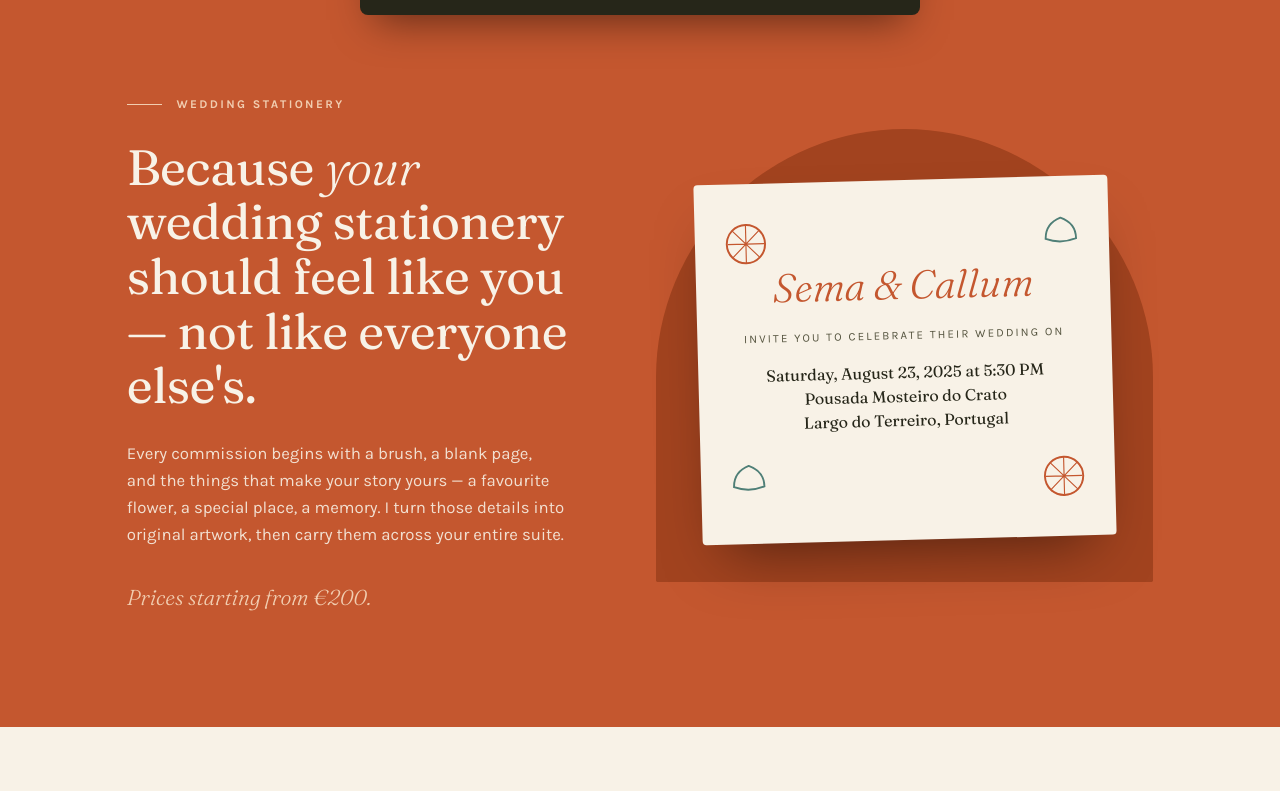
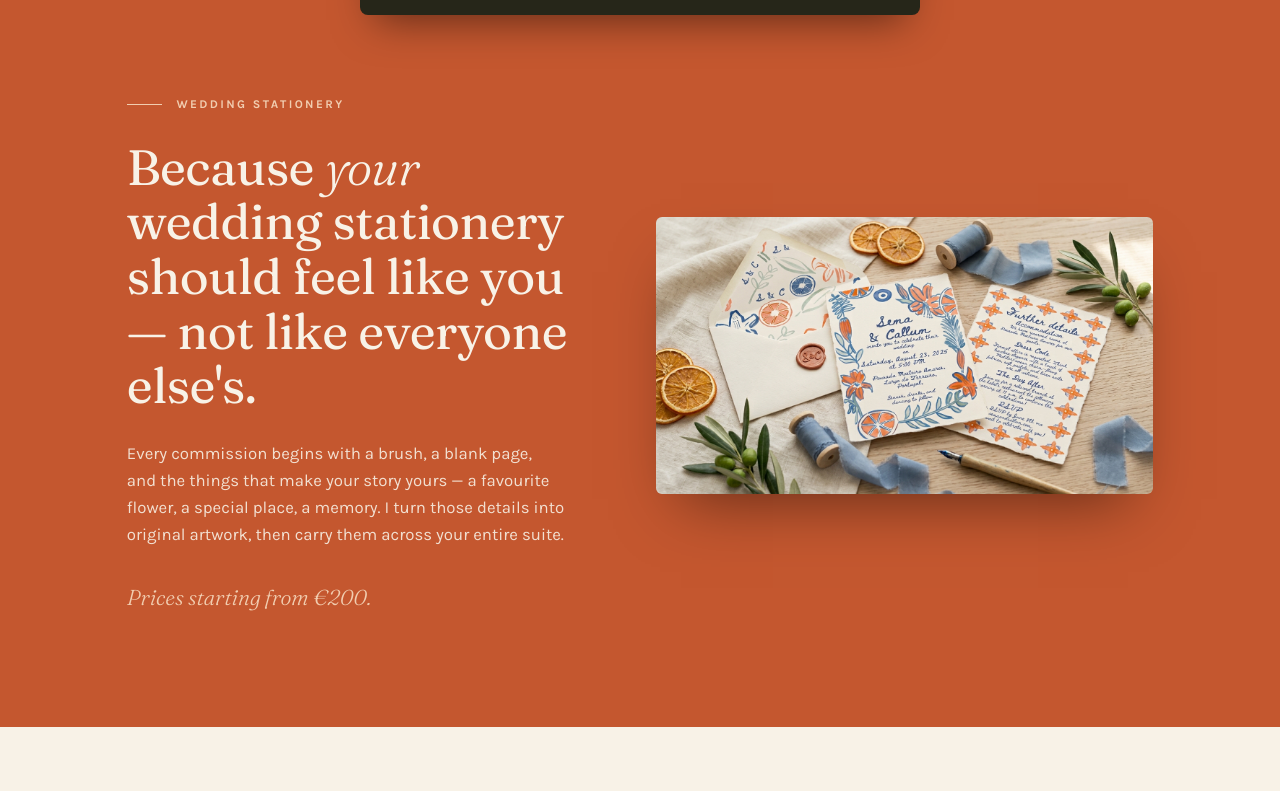
Before and after one commit to azr120/clloyd, an Astro site: page / in a window 1280 px wide. Shown: the part 769-1560 px from the top of the page. Built offline with nearby package versions, Linux system fonts and the light colour scheme; Astro itself is replaced by a stand-in of ours.

Commit message:
domain, typeform, analytics4

```diff
--- a/src/pages/index.astro
+++ b/src/pages/index.astro
@@ -13,7 +13,8 @@ import mallorca from '../assets/images/mallorca-suite.jpeg';
 import oyster from '../assets/images/oyster-menu.jpeg';
 import pomegranate from '../assets/images/pomegranate-menu.jpeg';
 import coastal from '../assets/images/coastal-wedding.jpeg';
-import portrait from '../assets/images/chloe-portrait.jpg';
+import semaCallum from '../assets/images/sema-callum-invitation.jpeg';
+import portrait from '../assets/images/chloe-portrait.png';
 
 // Drop a file named baptism.jpg/.jpeg/.png/.webp into src/assets/images/ and it appears automatically.
 const baptismFiles = import.meta.glob<ImageMetadata>('../assets/images/baptism*.{jpg,jpeg,png,webp}', { eager: true, import: 'default' });
@@ -46,20 +47,8 @@ const baptism = Object.values(baptismFiles)[0];
       <p class="body">Every commission begins with a brush, a blank page, and the things that make your story yours — a favourite flower, a special place, a memory. I turn those details into original artwork, then carry them across your entire suite.</p>
       <p class="price-note">Prices starting from €200.</p>
     </div>
-    <div class="invite-stage" aria-hidden="true">
-      <div class="invite-card">
-        <div class="ornament">
-          <svg width="44" height="44" viewBox="0 0 46 46"><circle cx="23" cy="23" r="20" fill="none" stroke="#c4572f" stroke-width="2"/><g stroke="#c4572f" stroke-width="1.2"><path d="M23 3 v40 M4 23 h38 M9 9 l28 28 M9 37 l28 -28"/></g></svg>
-          <svg width="38" height="38" viewBox="0 0 40 40"><path d="M20 4 q16 6 16 22 q-16 6 -32 0 q0 -16 16 -22z" fill="none" stroke="#4f7f77" stroke-width="2"/></svg>
-        </div>
-        <p class="names">Sema &amp; Callum</p>
-        <p class="invite-line">invite you to celebrate their wedding on</p>
-        <p class="invite-details">Saturday, August 23, 2025 at 5:30 PM<br />Pousada Mosteiro do Crato<br />Largo do Terreiro, Portugal</p>
-        <div class="ornament bottom">
-          <svg width="38" height="38" viewBox="0 0 40 40"><path d="M20 4 q16 6 16 22 q-16 6 -32 0 q0 -16 16 -22z" fill="none" stroke="#4f7f77" stroke-width="2"/></svg>
-          <svg width="44" height="44" viewBox="0 0 46 46"><circle cx="23" cy="23" r="20" fill="none" stroke="#c4572f" stroke-width="2"/><g stroke="#c4572f" stroke-width="1.2"><path d="M23 3 v40 M4 23 h38 M9 9 l28 28 M9 37 l28 -28"/></g></svg>
-        </div>
-      </div>
+    <div class="invite-stage">
+      <Image src={semaCallum} alt="Hand-painted Sema & Callum wedding invitation with orange slices and blue florals, an envelope with a wax seal, and a details card" widths={[600, 1000, 1376]} sizes="(max-width: 860px) 100vw, 52vw" />
     </div>
   </div>
 </section>
--- a/src/styles/global.css
+++ b/src/styles/global.css
@@ -120,19 +120,8 @@
   .stationery h2{ font-size:clamp(2rem, 4vw, 3.1rem); max-width:16ch; }
   .stationery p.body{ margin-top:1.8rem; max-width:44ch; color:rgba(248,242,231,0.88); font-size:1.05rem; }
   .price-note{ margin-top:2rem; font-family:var(--serif); font-style:italic; font-weight:300; font-size:1.35rem; color:var(--apricot); }
-  .invite-stage{ background:var(--terracotta-deep); border-radius:999px 999px 6px 6px; padding:3.2rem 2.6rem 2.6rem; }
-  .invite-card{
-    background:var(--paper); color:var(--ink);
-    border-radius:4px; padding:2.4rem 1.8rem;
-    box-shadow:0 30px 60px -25px rgba(0,0,0,0.5);
-    transform:rotate(-1.5deg);
-    text-align:center;
-  }
-  .invite-card .names{ font-family:var(--serif); font-style:italic; font-weight:300; font-size:clamp(1.8rem,3.4vw,2.5rem); color:var(--terracotta); line-height:1.15; }
-  .invite-card .invite-line{ font-size:0.72rem; letter-spacing:0.18em; text-transform:uppercase; color:var(--ink-soft); margin-top:1.1rem; }
-  .invite-card .invite-details{ font-family:var(--serif); font-size:1rem; margin-top:1rem; line-height:1.5; }
-  .invite-card .ornament{ display:flex; justify-content:space-between; }
-  .invite-card .ornament.bottom{ margin-top:1.6rem; }
+  .invite-stage{ width:100%; border-radius:6px; overflow:hidden; box-shadow:0 30px 60px -25px rgba(0,0,0,0.5); }
+  .invite-stage img{ width:100%; height:auto; }
   @media (max-width:860px){ .stationery .grid{ grid-template-columns:1fr; gap:3rem; } }
 
   /* ---------- COMMISSIONS ---------- */
```
Also changed, not shown: chloe images/Gemini_Generated_Image_mii994mii994mii9 (1).jpeg (added), src/assets/images/sema-callum-invitation.jpeg (added), 4 other files.
